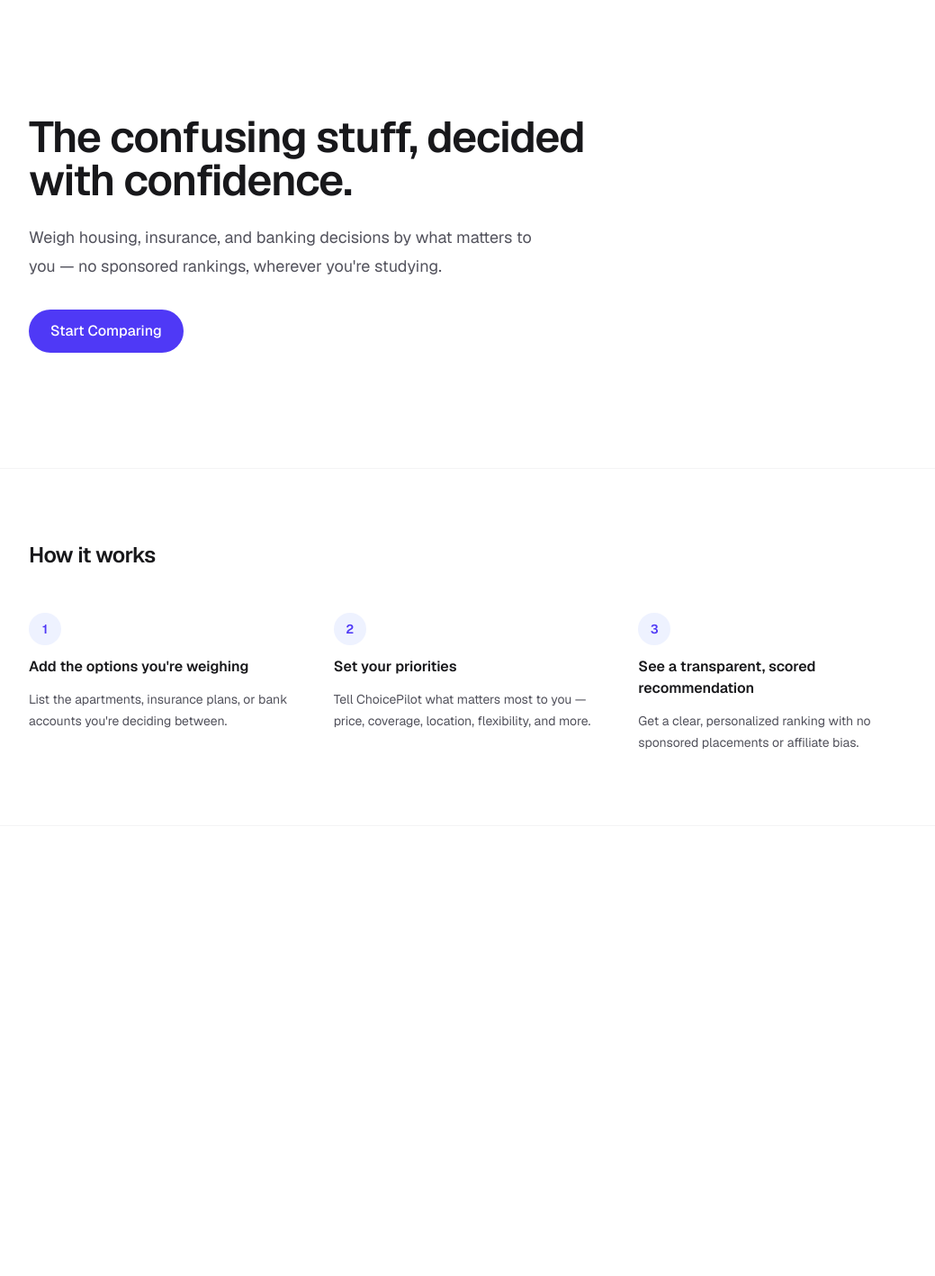
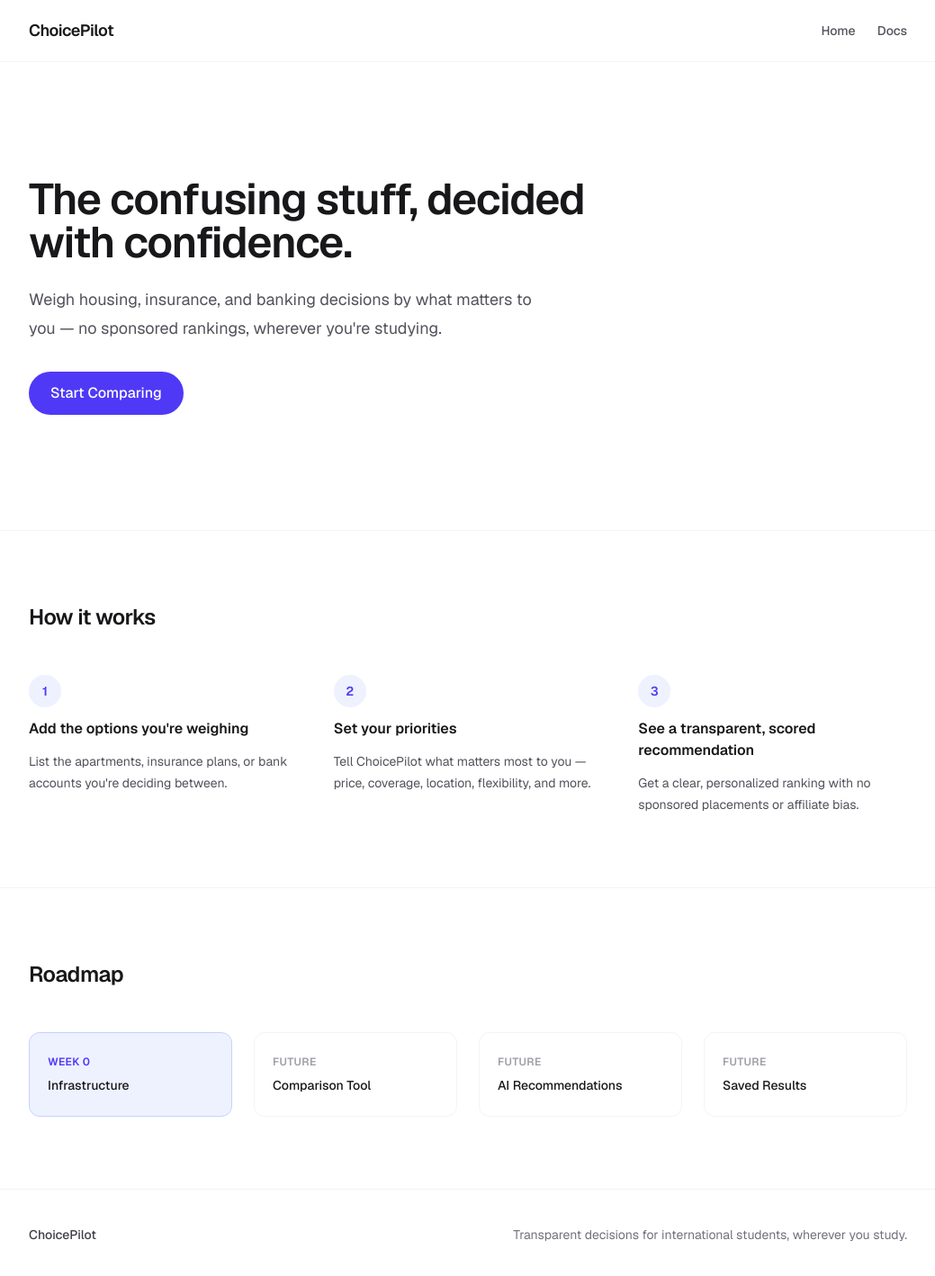
Before and after one commit to nedfau/choicepilot, a Next.js app: page / in a window 1280 px wide. Shown: the top 1418 px of the page at 90% size, without its empty margins (120-1159 px from the left). Before the commit the page ends 918 px from the top, so only its background shows below. Built offline with nearby package versions, Linux system fonts and the light colour scheme.

Commit message:
Add navbar, footer, and roadmap section
Adds a shared Navbar (ChoicePilot, Home, Docs) and Footer wired into the root layout so navigation works across all pages, plus a Roadmap section on the home page showing Week 0 through future milestones.

```diff
--- a/src/app/layout.tsx
+++ b/src/app/layout.tsx
@@ -1,5 +1,7 @@
 import type { Metadata } from "next";
 import { Geist, Geist_Mono } from "next/font/google";
+import Navbar from "@/components/Navbar";
+import Footer from "@/components/Footer";
 import "./globals.css";
 
 const geistSans = Geist({
@@ -24,7 +26,11 @@ export default function RootLayout({ children }: LayoutProps<"/">) {
       lang="en"
       className={`${geistSans.variable} ${geistMono.variable} h-full antialiased`}
     >
-      <body className="min-h-full flex flex-col">{children}</body>
+      <body className="min-h-full flex flex-col">
+        <Navbar />
+        <main className="flex flex-1 flex-col">{children}</main>
+        <Footer />
+      </body>
     </html>
   );
 }
--- a/src/app/page.tsx
+++ b/src/app/page.tsx
@@ -1,3 +1,26 @@
+const roadmap = [
+  {
+    label: "Week 0",
+    title: "Infrastructure",
+    status: "current" as const,
+  },
+  {
+    label: "Future",
+    title: "Comparison Tool",
+    status: "upcoming" as const,
+  },
+  {
+    label: "Future",
+    title: "AI Recommendations",
+    status: "upcoming" as const,
+  },
+  {
+    label: "Future",
+    title: "Saved Results",
+    status: "upcoming" as const,
+  },
+];
+
 const steps = [
   {
     number: "1",
@@ -62,6 +85,39 @@ export default function Home() {
           </div>
         </div>
       </section>
+
+      <section>
+        <div className="mx-auto max-w-5xl px-6 py-20">
+          <h2 className="text-2xl font-semibold tracking-tight text-zinc-900">
+            Roadmap
+          </h2>
+          <div className="mt-12 grid gap-6 sm:grid-cols-4">
+            {roadmap.map((item) => (
+              <div
+                key={item.title}
+                className={`rounded-xl border px-5 py-6 ${
+                  item.status === "current"
+                    ? "border-indigo-200 bg-indigo-50"
+                    : "border-zinc-100 bg-white"
+                }`}
+              >
+                <p
+                  className={`text-xs font-semibold uppercase tracking-wide ${
+                    item.status === "current"
+                      ? "text-indigo-600"
+                      : "text-zinc-400"
+                  }`}
+                >
+                  {item.label}
+                </p>
+                <p className="mt-2 text-sm font-medium text-zinc-900">
+                  {item.title}
+                </p>
+              </div>
+            ))}
+          </div>
+        </div>
+      </section>
     </div>
   );
 }
--- /dev/null
+++ b/src/components/Footer.tsx
@@ -0,0 +1,10 @@
+export default function Footer() {
+  return (
+    <footer className="border-t border-zinc-100">
+      <div className="mx-auto flex max-w-5xl flex-col gap-2 px-6 py-10 text-sm text-zinc-500 sm:flex-row sm:items-center sm:justify-between">
+        <p className="font-medium text-zinc-700">ChoicePilot</p>
+        <p>Transparent decisions for international students, wherever you study.</p>
+      </div>
+    </footer>
+  );
+}
--- /dev/null
+++ b/src/components/Navbar.tsx
@@ -0,0 +1,29 @@
+import Link from "next/link";
+
+const links = [
+  { href: "/", label: "Home" },
+  { href: "/docs", label: "Docs" },
+];
+
+export default function Navbar() {
+  return (
+    <header className="border-b border-zinc-100">
+      <nav className="mx-auto flex max-w-5xl items-center justify-between px-6 py-5">
+        <Link href="/" className="text-lg font-semibold tracking-tight text-zinc-900">
+          ChoicePilot
+        </Link>
+        <div className="flex items-center gap-6">
+          {links.map((link) => (
+            <Link
+              key={link.href}
+              href={link.href}
+              className="text-sm font-medium text-zinc-600 transition-colors hover:text-zinc-900"
+            >
+              {link.label}
+            </Link>
+          ))}
+        </div>
+      </nav>
+    </header>
+  );
+}
```
